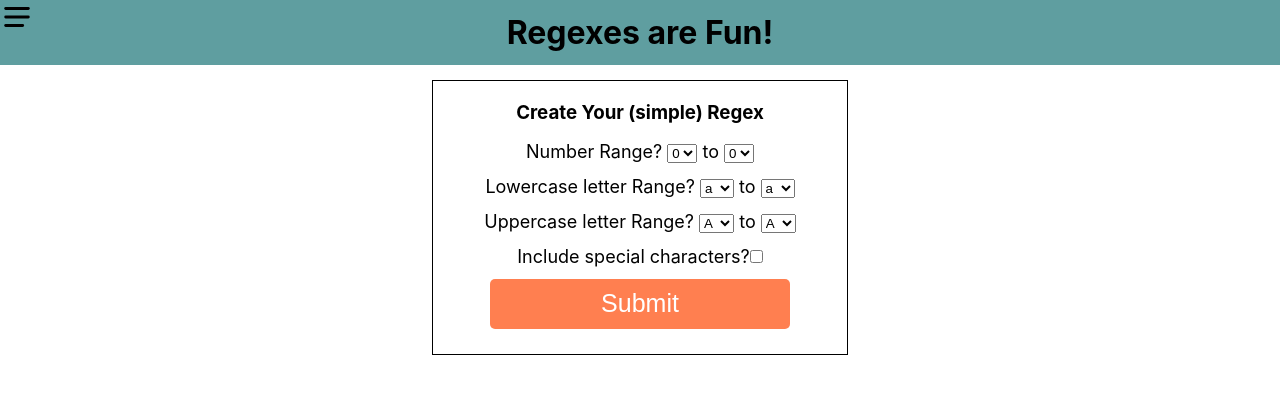
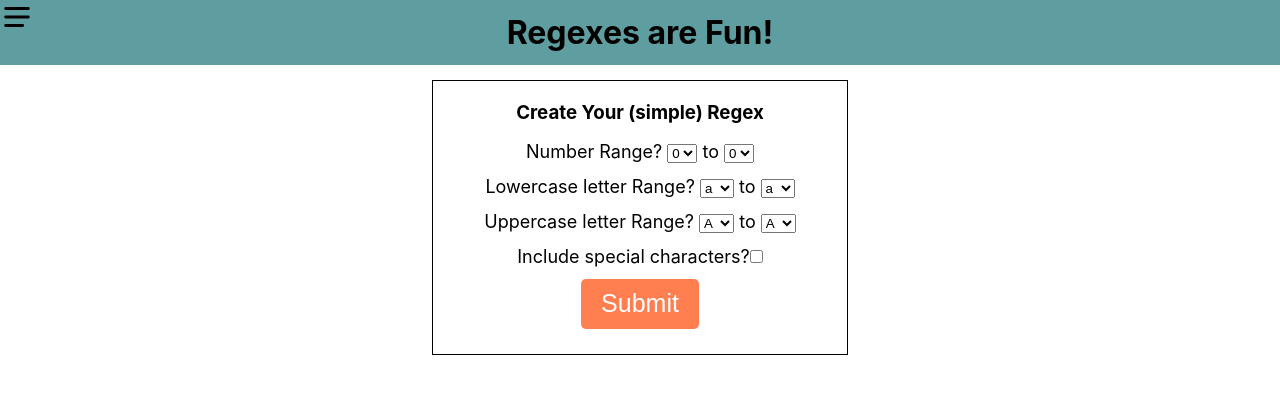
Before and after one commit to TWetmore34/regex-tutorial, a React (Create React App) app: page /maker in a window 1280 px wide. Shown: the top 394 px of the page. Built offline with nearby package versions, Linux system fonts and the light colour scheme.

Commit message:
fixed btn styles

```diff
--- a/src/style.css
+++ b/src/style.css
@@ -19,7 +19,7 @@
 .btn {
     display: block;
     height: 50px;
-    width: 300px;
+    width: auto;
     background-color: coral;
     color: #fff;
     border-radius: 5px;
```
